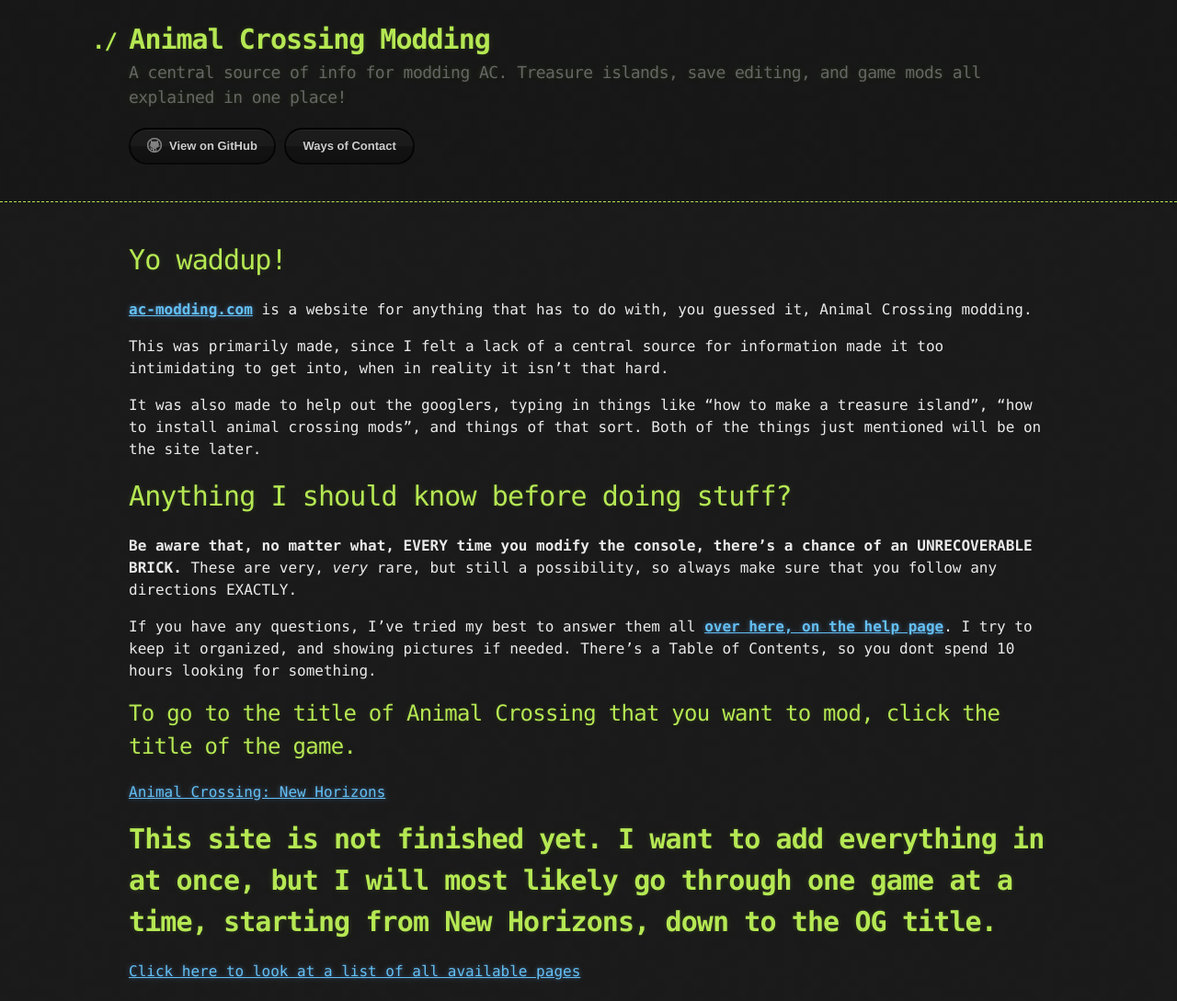
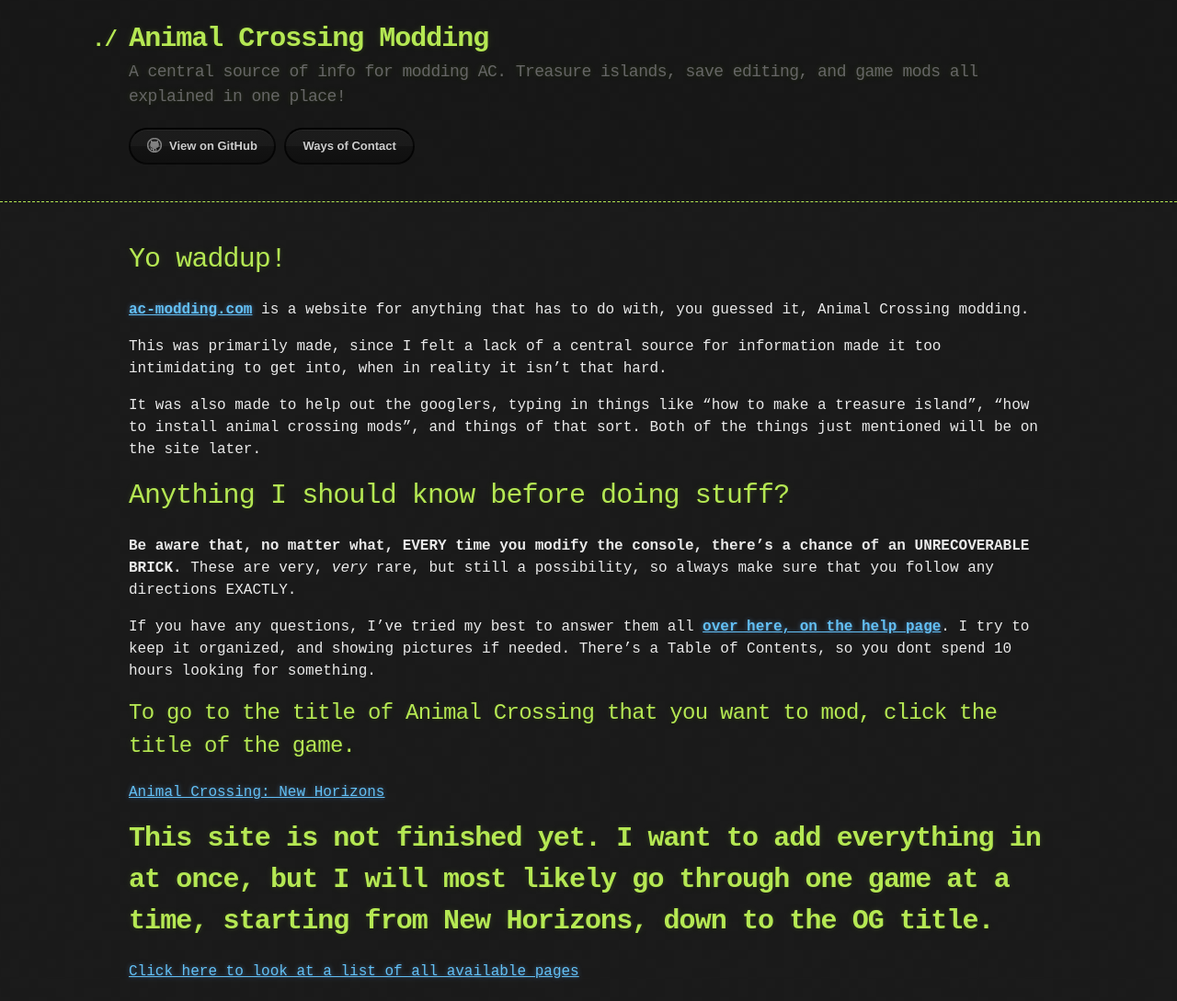
Before and after one commit to inconsistent-dg/AC-Modding, a Jekyll site: the page built from index.md, in a window 1280 px wide. Shown: the whole page at 92% size. Built offline with Jekyll 4.4.1, drawn with Linux system fonts in a browser that asks for light colours; our own code applies the rules of GitHub Pages for plain Markdown files.

Commit message:
Let's try this again!
please just change the font if it doesnt work them im not doing this again

```diff
--- a/_sass/jekyll-theme-hacker.scss
+++ b/_sass/jekyll-theme-hacker.scss
@@ -21,7 +21,7 @@ body {
   color: $body-foreground;
   font-size: 16px;
   line-height: 1.5;
-  font-family: Monaco, "Bitstream Vera Sans Mono", "Lucida Console", Terminal, monospace;
+  font-family: Humming, monospace;
 }
 
 /* General & 'Reset' Stuff */
@@ -64,7 +64,7 @@ header h1 {
   line-height: 1.5;
   margin: 0 0 0 -40px;
   font-weight: bold;
-  font-family: Monaco, "Bitstream Vera Sans Mono", "Lucida Console", Terminal, monospace;
+  font-family: Fink, monospace;
   color: $conifer;//$header;
   text-shadow: 0 1px 1px rgba(0, 0, 0, 0.1),
                0 0 5px rgba(181, 232, 83, 0.1),
@@ -107,7 +107,7 @@ section img {
 
 h1, h2, h3, h4, h5, h6 {
   font-weight: normal;
-  font-family: Monaco, "Bitstream Vera Sans Mono", "Lucida Console", Terminal, monospace;
+  font-family: Fink, monospace;
   color: $header;
   letter-spacing: -0.03em;
   text-shadow: 0 1px 1px rgba(0, 0, 0, 0.1),
--- a/assets/css/style.scss
+++ b/assets/css/style.scss
@@ -2,3 +2,21 @@
 ---
 
 @import 'jekyll-theme-hacker';
+
+/*! ⬇️⬇️ Animal Crossing (tm). Nintendo (c) 2001 - 2021. Nintendo properties are trademarks of Nintendo. ⬇️⬇️ */
+
+@font-face {
+    font-family: 'Humming';
+    src: url('../fonts/Humming.otf') format('otf');
+    font-weight: normal;
+    font-style: normal;
+
+}
+
+@font-face {
+    font-family: 'Fink';
+    src: url('../fonts/FinkHeavy.ttf') format('ttf');
+    font-weight: normal;
+    font-style: normal;
+
+}
```
Also changed, not shown: assets/fonts/FinkHeavy.ttf (added), 1 other file.
